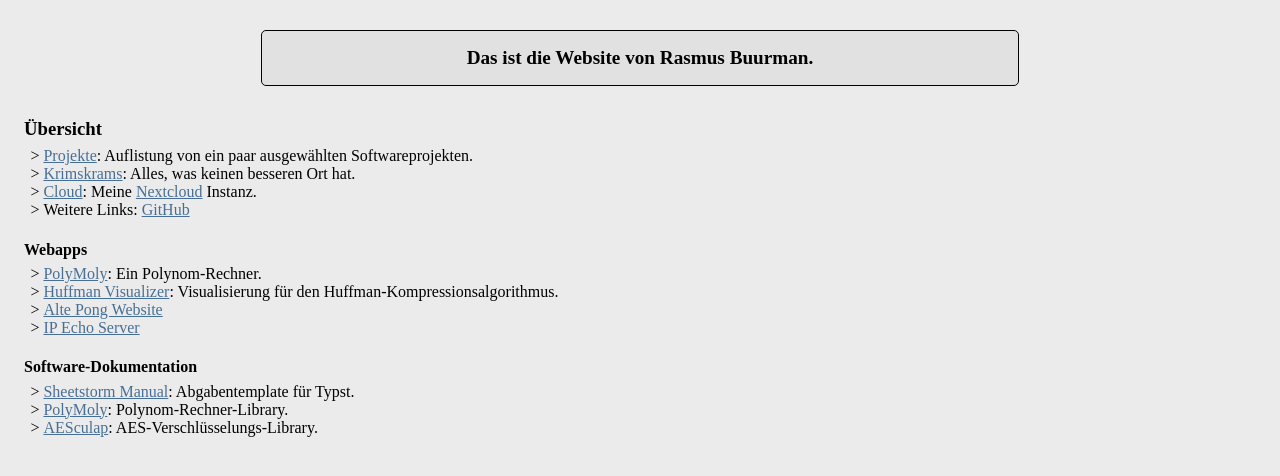
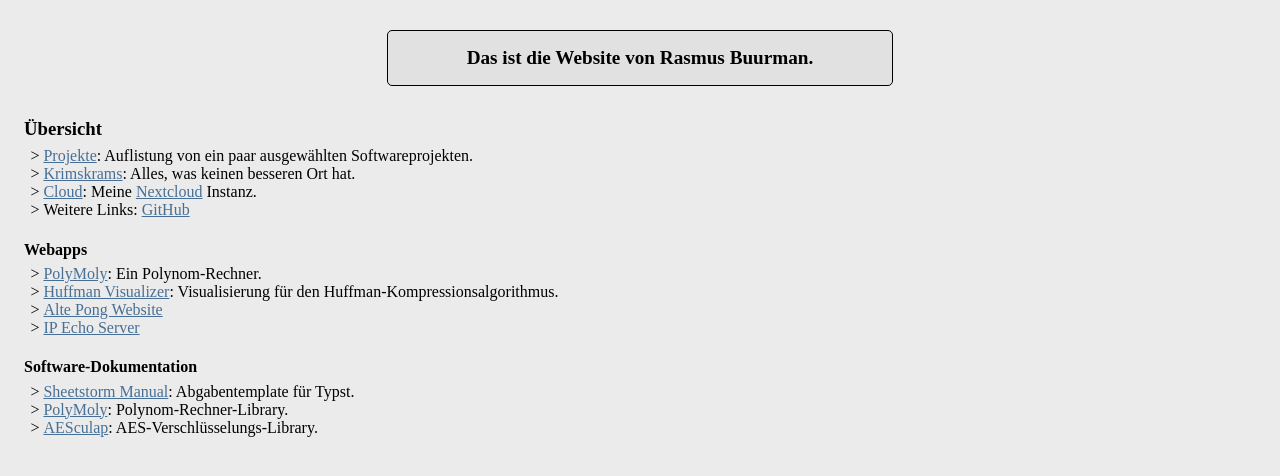
Before and after one commit to rabuu/website, a plain HTML site: page index.html in a window 1280 px wide. Shown: the part 60-536 px from the top of the page. Drawn offline with Linux system fonts and the light colour scheme.

Commit message:
Smaller title box

```diff
--- a/style.css
+++ b/style.css
@@ -1,5 +1,5 @@
 #title-box {
-    margin: 2em 20%;
+    margin: 2em 30%;
     padding: 0.2em;
     text-align: center;
     background: var(--bg-highlight);
```
